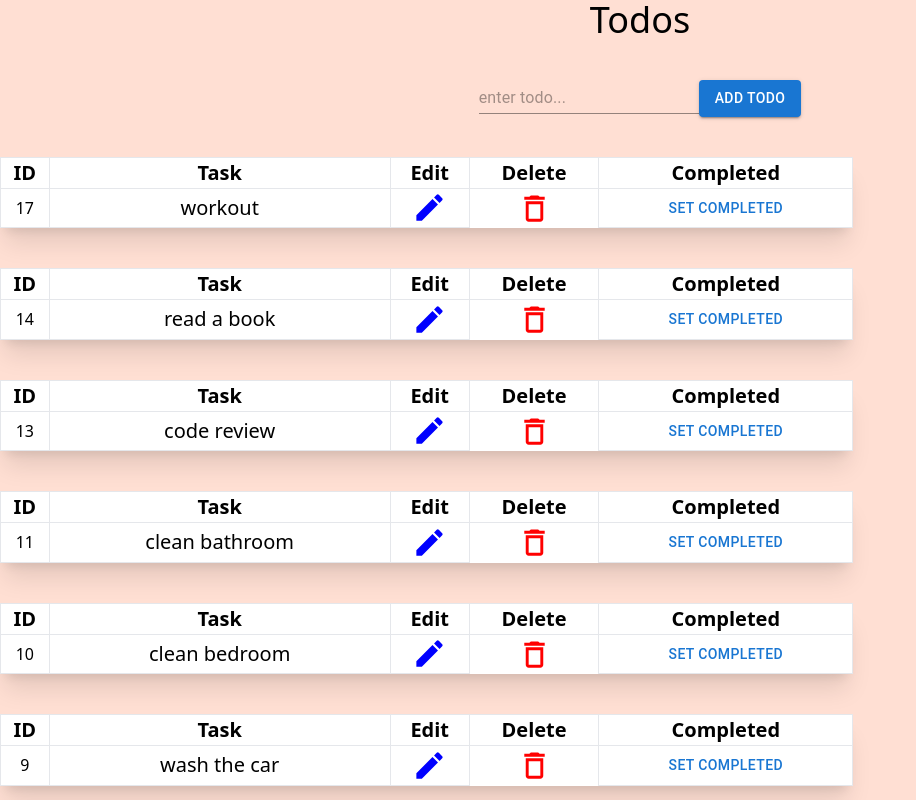
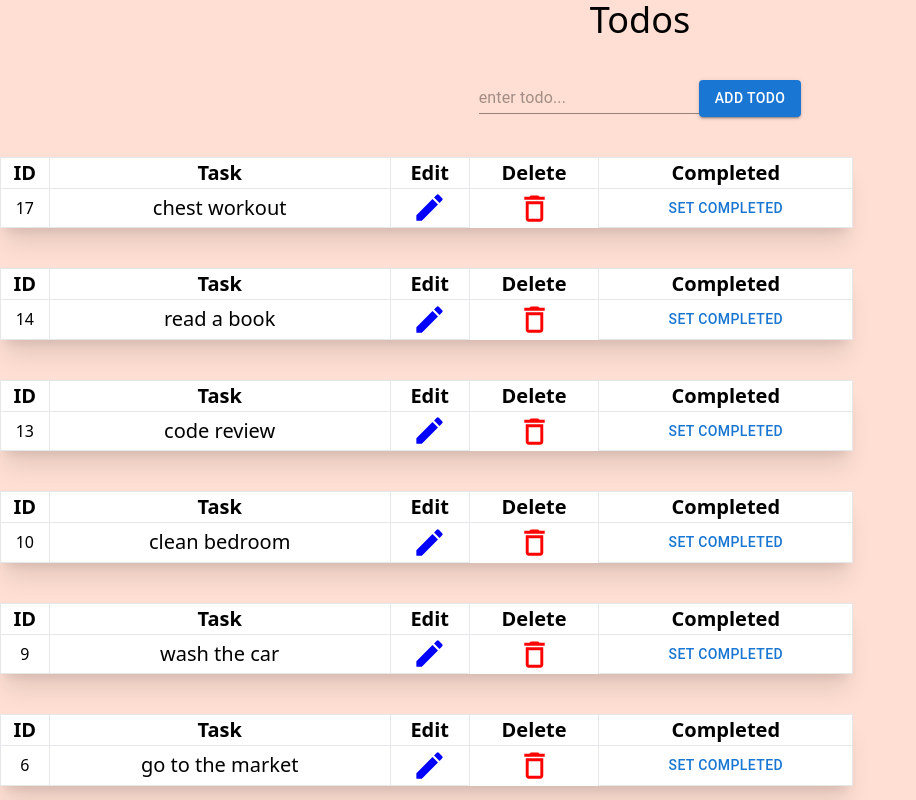
Before and after one commit to TyroneKong/Todos, a React (Create React App) app: page / in a window 1280 px wide. Shown: the top 800 px of the page, without its empty margins (0-916 px from the left). Built offline with nearby package versions, Linux system fonts and the light colour scheme; data requests are answered from the project's data file.

Commit message:
refactor

```diff
--- a/db.json
+++ b/db.json
@@ -4,11 +4,6 @@
       "title": "go to the market",
       "completed": false,
       "id": 6
-    },
-    {
-      "title": "paint the house",
-      "completed": false,
-      "id": 8
     },
     {
       "title": "wash the car",
@@ -21,11 +16,6 @@
       "id": 10
     },
     {
-      "title": "clean bathroom",
-      "completed": false,
-      "id": 11
-    },
-    {
       "title": "code review",
       "completed": false,
       "id": 13
@@ -36,7 +26,7 @@
       "id": 14
     },
     {
-      "title": "workout",
+      "title": "chest workout",
       "completed": false,
       "id": 17
     }
--- a/src/components/todos/CompetedTodos.tsx
+++ b/src/components/todos/CompetedTodos.tsx
@@ -1,8 +1,6 @@
 import React, { FC } from "react";
 import DoneOutlineIcon from "@mui/icons-material/DoneOutline";
-
 import { Button } from "@mui/material";
-import { TodayRounded } from "@mui/icons-material";
 
 type propTypes = {
   completedTodo: {
```
Also changed, not shown: src/components/todos/TodosList.tsx (+4 -4 lines).
